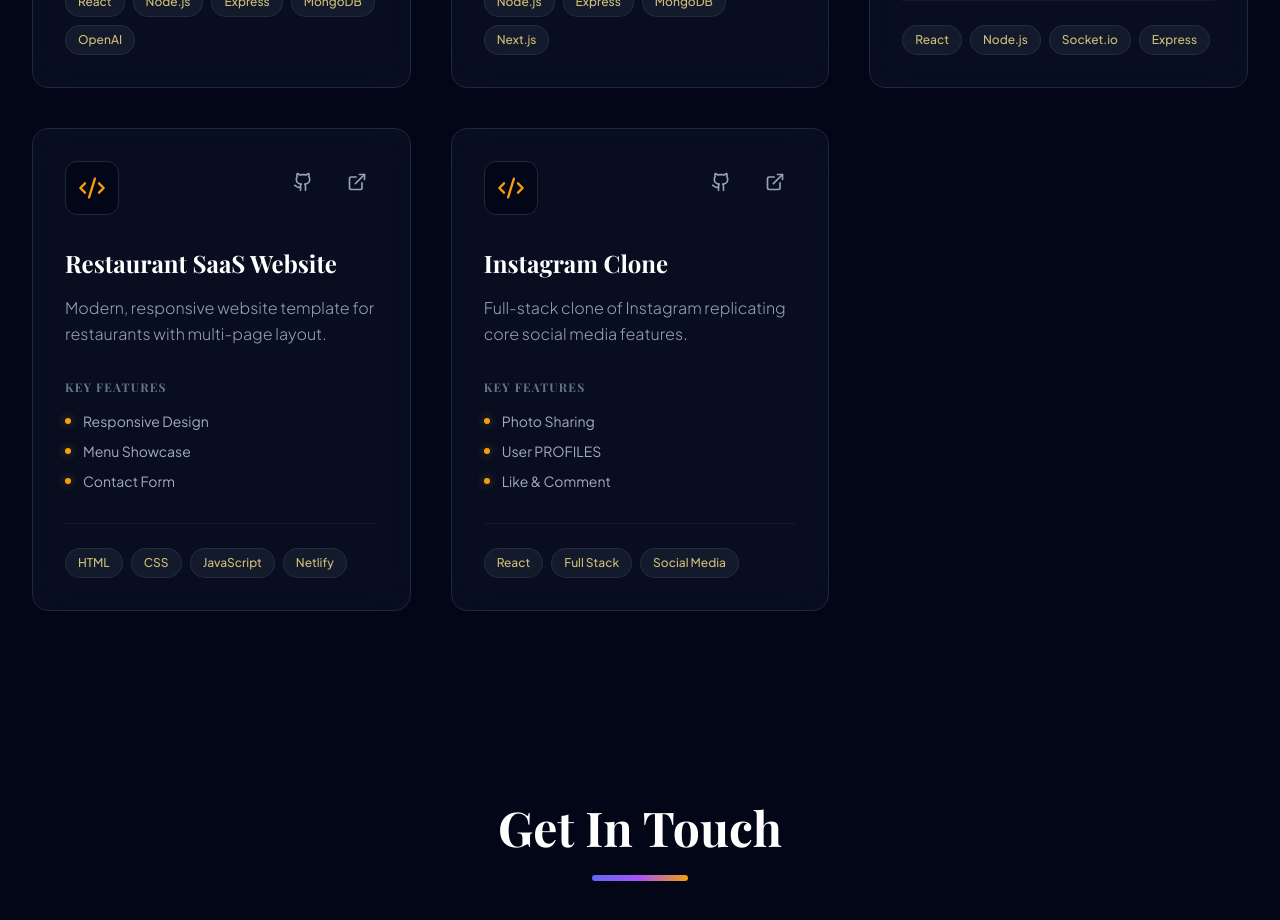
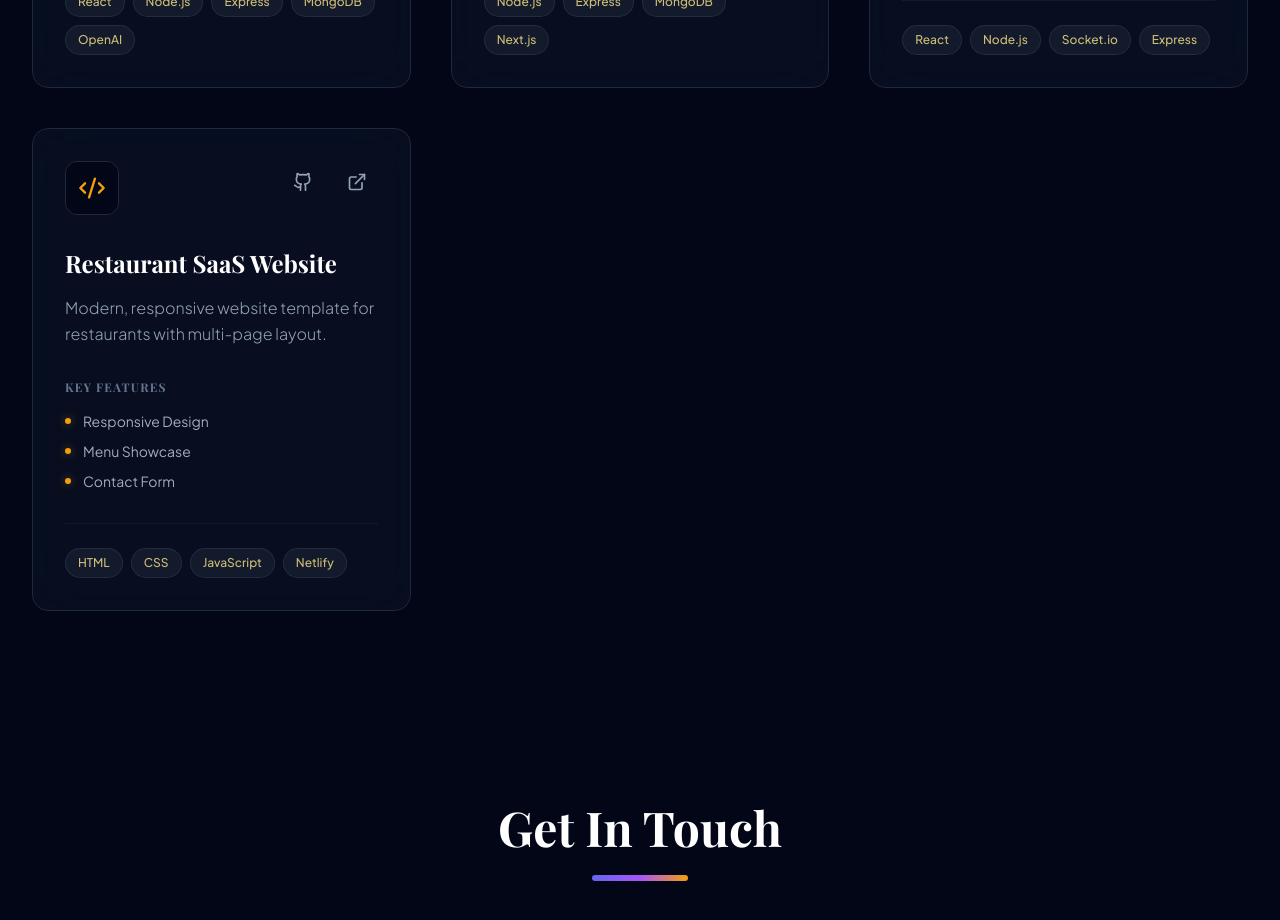
Before and after one commit to deepshekhardas/portfolio, a React (Vite) app in the folder client/: page / in a window 1280 px wide. Shown: the part 3480-4400 px from the top of the page. Built offline with nearby package versions, Linux system fonts and the light colour scheme; a web font is replaced by a local one.

Commit message:
cleanup: remove Instagram Clone (empty project, not deployed)

```diff
--- a/client/src/data/config.ts
+++ b/client/src/data/config.ts
@@ -81,16 +81,6 @@ export const PROJECTS = [
             demo: "https://restaurant-saas-website.netlify.app/",
         },
     },
-    {
-        title: "Instagram Clone",
-        description: "Full-stack clone of Instagram replicating core social media features.",
-        techStack: ["React", "Full Stack", "Social Media"],
-        features: ["Photo Sharing", "User PROFILES", "Like & Comment", "Feed Logic"],
-        links: {
-            code: "https://github.com/deepshekhardas/instagram-clone",
-            demo: "#",
-        },
-    },
 ];
 
 export const SOCIAL_LINKS = {
```
